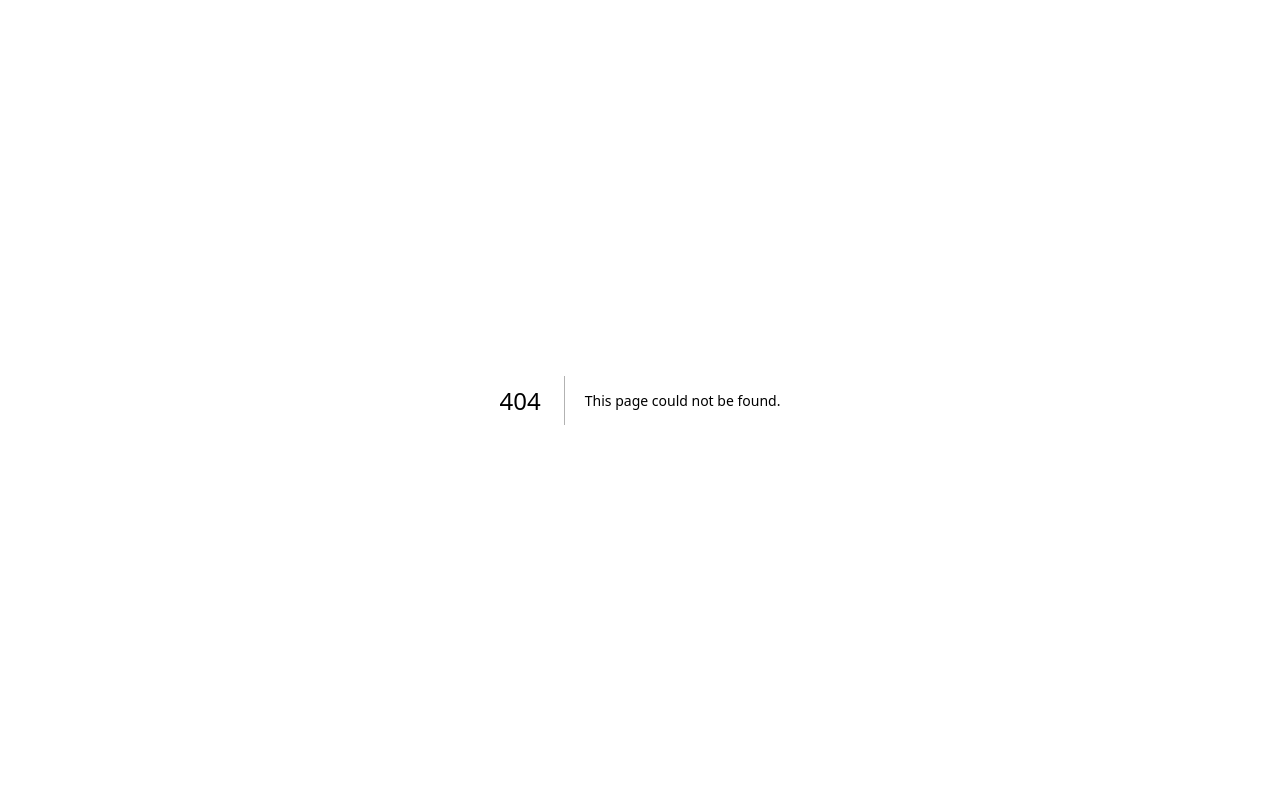
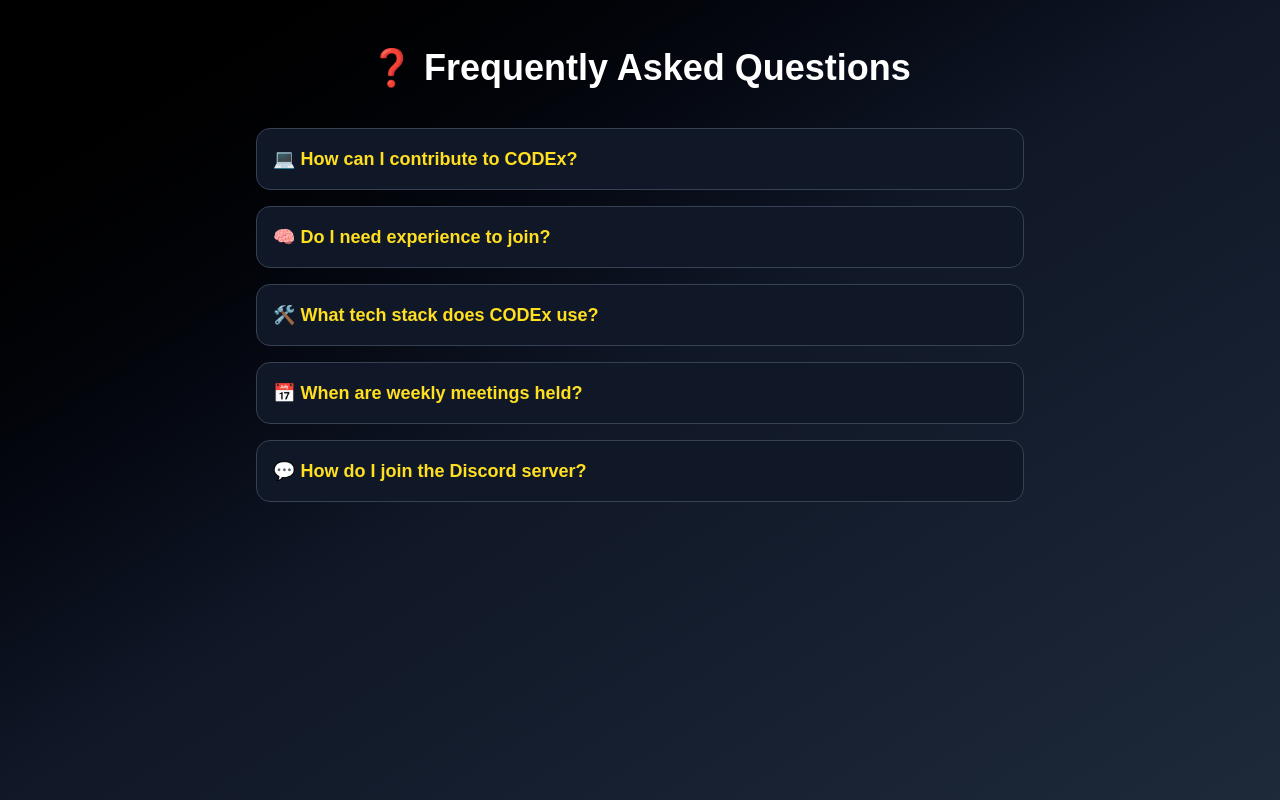
Before and after one commit to vikashkrdeveloper/CODEx-Website, a Next.js app: page /faq in a window 1280 px wide. Before the commit this address had no page. Built offline with nearby package versions, Linux system fonts and the light colour scheme.

Commit message:
frequently Asked Question

```diff
--- /dev/null
+++ b/app/faq/page.tsx
@@ -0,0 +1,40 @@
+'use client';
+
+import FAQItem from "@/components/faq/FAQItem";
+
+const faqs = [
+  {
+    question: '💻 How can I contribute to CODEx?',
+    answer: 'Fork our repo, make your changes, and submit a pull request on GitHub. Start with good-first issues!',
+  },
+  {
+    question: '🧠 Do I need experience to join?',
+    answer: 'No, we welcome complete beginners. We’ll help you learn through projects, sessions, and mentorship.',
+  },
+  {
+    question: '🛠️ What tech stack does CODEx use?',
+    answer: 'Mainly MERN Stack (MongoDB, Express, React/Next.js, Node.js), TailwindCSS, and GitHub for version control.',
+  },
+  {
+    question: '📅 When are weekly meetings held?',
+    answer: 'Every Friday at 7PM IST via Discord. Join to collaborate, learn, and ask questions.',
+  },
+  {
+    question: '💬 How do I join the Discord server?',
+    answer: 'Use the invite link provided on our homepage or contact any team member to get access.',
+  },
+];
+
+export default function FAQPage() {
+  return (
+    <main className="min-h-screen bg-gradient-to-br from-black via-gray-900 to-gray-800 text-white px-6 py-12">
+      <h1 className="text-4xl font-bold text-center mb-10">❓ Frequently Asked Questions</h1>
+
+      <div className="max-w-3xl mx-auto">
+        {faqs.map((faq, index) => (
+          <FAQItem key={index} {...faq} />
+        ))}
+      </div>
+    </main>
+  );
+}
--- /dev/null
+++ b/components/faq/FAQItem.tsx
@@ -0,0 +1,22 @@
+'use client';
+
+import React, { useState } from 'react';
+
+interface FAQItemProps {
+  question: string;
+  answer: string;
+}
+
+export default function FAQItem({ question, answer }: FAQItemProps) {
+  const [open, setOpen] = useState(false);
+
+  return (
+    <div
+      className="border border-gray-700 bg-gray-900 rounded-xl p-4 mb-4 cursor-pointer hover:border-yellow-400 transition"
+      onClick={() => setOpen(!open)}
+    >
+      <h3 className="text-lg font-semibold text-yellow-300">{question}</h3>
+      {open && <p className="text-gray-300 mt-2">{answer}</p>}
+    </div>
+  );
+}
```
